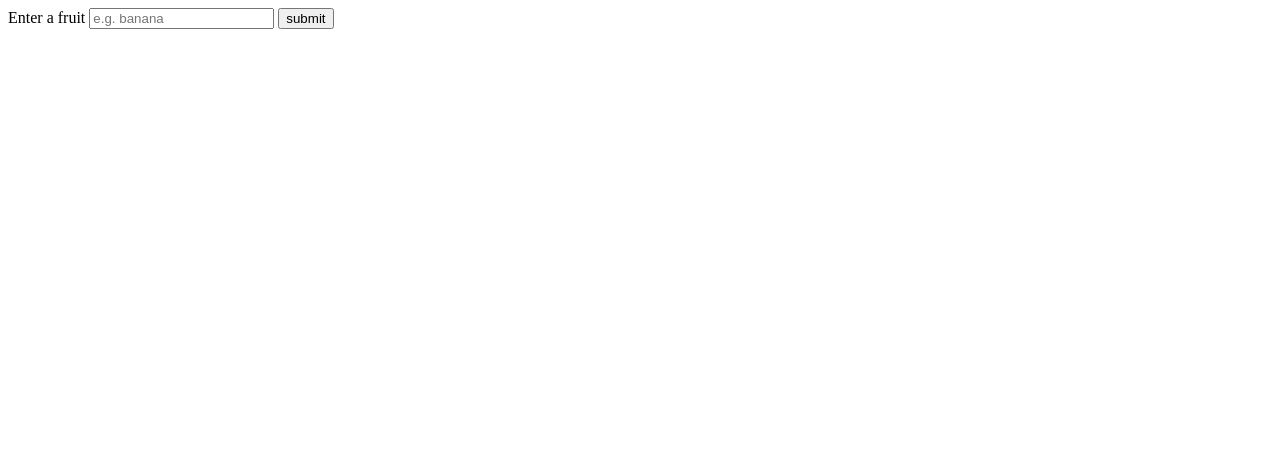
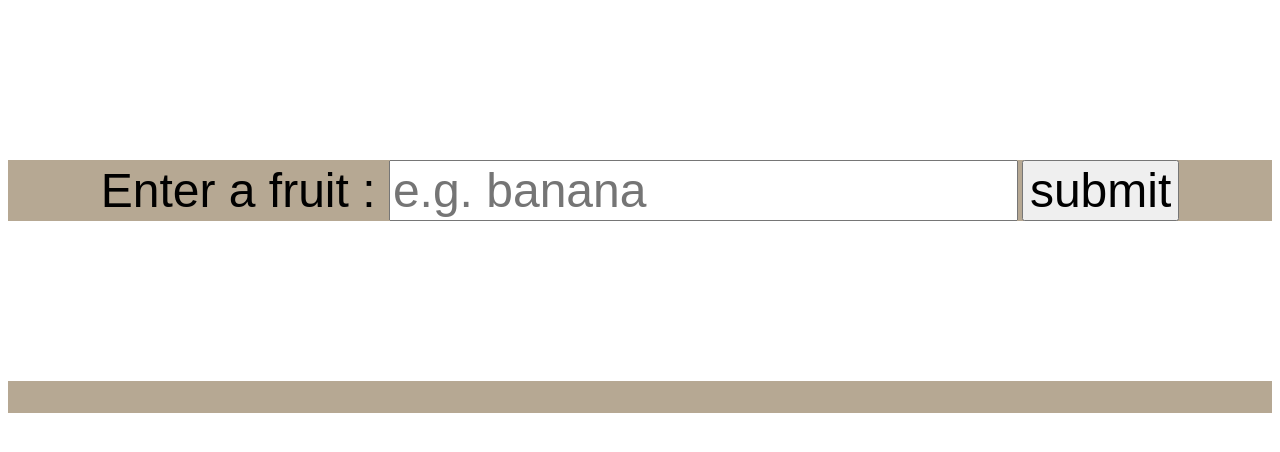
Before and after one commit to olgaKhristo/fruit-salad-js, a website: page index.html in a window 1280 px wide. Drawn offline with Linux system fonts and the light colour scheme.

Commit message:
added some stiling

```diff
--- /dev/null
+++ b/css/style.css
@@ -0,0 +1,10 @@
+section {
+    margin-top: 10rem;
+    background-color: rgb(182, 168, 147);
+    display: flex;
+    justify-content: center;
+}
+form input, label{
+    font: 3rem sans-serif;
+    font-color: rgb(27, 26, 25);
+}
--- a/index.html
+++ b/index.html
@@ -4,13 +4,14 @@
     <meta charset="UTF-8">
     <meta name="viewport" content="width=device-width, initial-scale=1.0">
     <script defer src="./js/script.js"></script>
+    <link rel="stylesheet" href="./css/style.css">
     <!-- <script defer src="./bundle.js"></script> -->
     <title>Fruit salad</title>
 </head>
 <body>
     <section id="inputSection">
 <form>
-<label for="fruitInput">Enter a fruit</label>
+<label for="fruitInput">Enter a fruit : </label>
 <input type="text" name="fruit" id = "fruitInput" placeholder="e.g. banana" required>
 <input type="submit" value="submit" >
 
```
